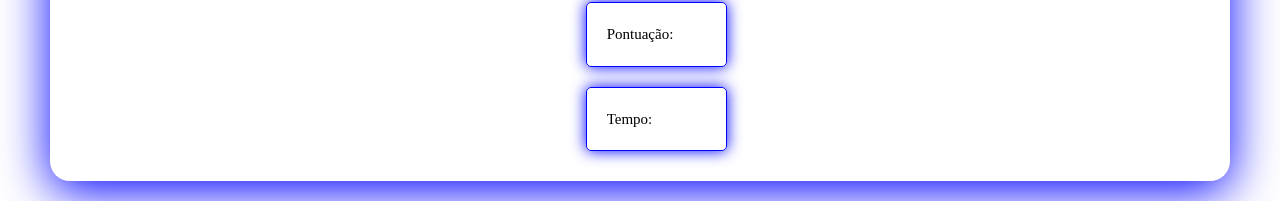
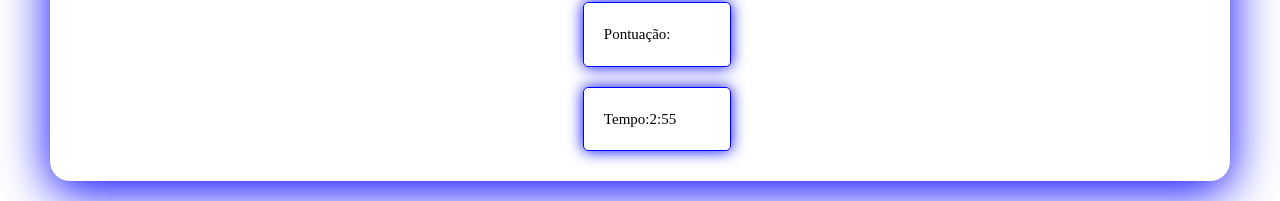
Before and after one commit to raatavares/LS-Sopa-de-Letras, a React (Create React App) app in the folder Teste 01 tp/trabalho-pratico/: page / in a window 1280 px wide. Shown: the part 441-642 px from the top of the page. Built offline with nearby package versions, Linux system fonts and the light colour scheme.

Commit message:
Tempo decrescente
tempo fixo(3min)

```diff
--- a/Teste 01 tp/trabalho-pratico/src/App.js
+++ b/Teste 01 tp/trabalho-pratico/src/App.js
@@ -3,6 +3,7 @@ import Header from "./components/header/header.component"
 import ControlPanel from "./components/control-panel/control-panel.component"
 import GamePanel from "./components/game-panel/game-panel.component"
 import Display from "./components/display/display.component"
+import Timer from "./components/Timer/Timer"
 import "./assets/styles/App.css";
 
 function App() {
@@ -15,8 +16,10 @@ function App() {
       <GamePanel />
       <aside>
         <div>
-        <Display text="Pontuação:" />
-        <Display text="Tempo:" />
+          <Display text="Pontuação:" />
+        </div>
+        <div id="display">
+          <a>Tempo: </a> <Timer>  </Timer>
         </div>
       </aside>
     </div>
--- a/Teste 01 tp/trabalho-pratico/src/assets/styles/App.css
+++ b/Teste 01 tp/trabalho-pratico/src/assets/styles/App.css
@@ -23,3 +23,17 @@
   font-family: Bevan;
   color: #333;
 }
+
+#display {  box-sizing: border-box;
+  display: flex;
+  align-items: center;
+  margin: 0 0 20px 0;
+  padding: 20px;
+  width: 130%;
+  font-family: 'Times New Roman';
+  font-size: 1rem;
+  color: black;
+  border: 1px solid blue;
+  border-radius: 5px;
+  box-shadow: 0px 0px 15px blue;
+}
--- /dev/null
+++ b/Teste 01 tp/trabalho-pratico/src/components/Timer/Timer.jsx
@@ -0,0 +1,33 @@
+import react from 'react';
+import { useEffect } from 'react';
+import { useState } from 'react';
+//import temp
+
+const Timer = () => {
+//const Tempo = tempo;
+const [seconds,setSeconds]=useState(0);
+const [minutes,setMinutes]=useState(3);
+
+var timer;
+useEffect(()=>{
+    timer = setInterval(()=>{
+        setSeconds(seconds-1);
+        if(seconds===0){
+            setMinutes(minutes-1);
+            setSeconds(59);
+        }
+    },1000)
+
+return ()=> clearInterval(timer);
+
+});
+
+    return (
+        <a>{minutes}:{seconds}</a>
+    )
+
+}
+
+
+
+export default Timer;
--- a/Teste 01 tp/trabalho-pratico/src/components/control-panel/control-panel.component.jsx
+++ b/Teste 01 tp/trabalho-pratico/src/components/control-panel/control-panel.component.jsx
@@ -9,7 +9,7 @@ function ControlPanel () {
                         <label for="btLevel">Dificuldade:</label>
                         <br></br>
                         <br></br>
-<select id="btLevel">
+                        <select id="btLevel" /*value={tempo.props}*/>
                             <option value="0">Selecionar...</option>
                             <option value="1">Simples</option>
                             <option value="2">Intermédio</option>
@@ -27,4 +27,22 @@ function ControlPanel () {
 }
 
 
+
+/*
+function tempo(props) {
+    let tempo;
+    if(props.value==="1"){
+        return (4);
+    }
+    if(props.value==="2"){
+        return (5);
+    }
+    if(props.value==="3"){
+        return (6);
+    }else{
+        return (5);
+    }
+}
+*/
+//export default tempo;
 export default ControlPanel;
--- a/Teste 01 tp/trabalho-pratico/src/components/display/display.component.jsx
+++ b/Teste 01 tp/trabalho-pratico/src/components/display/display.component.jsx
@@ -1,8 +1,11 @@
 import react from 'react';
-import "./display.css"
+//import "./display.css"
 
 const Display = ({ text }) => (
     <div id="display">{text}</div>
+   // if (text === "Tempo:") {
+     //   <div id="display">{text} <h1>10:00</h1> </div>
+//    }
 )
 
 export default Display;
```
Lines whose indentation alone changed are shown as unchanged.
